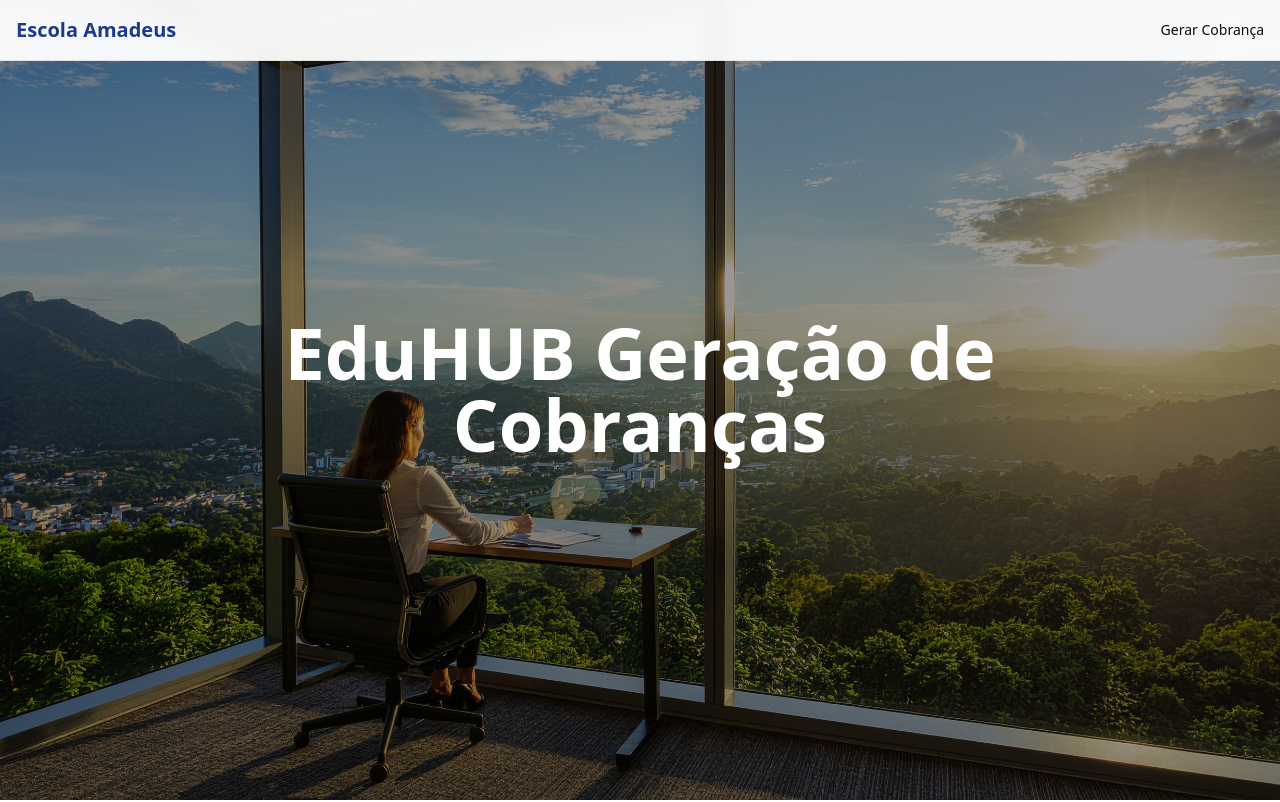
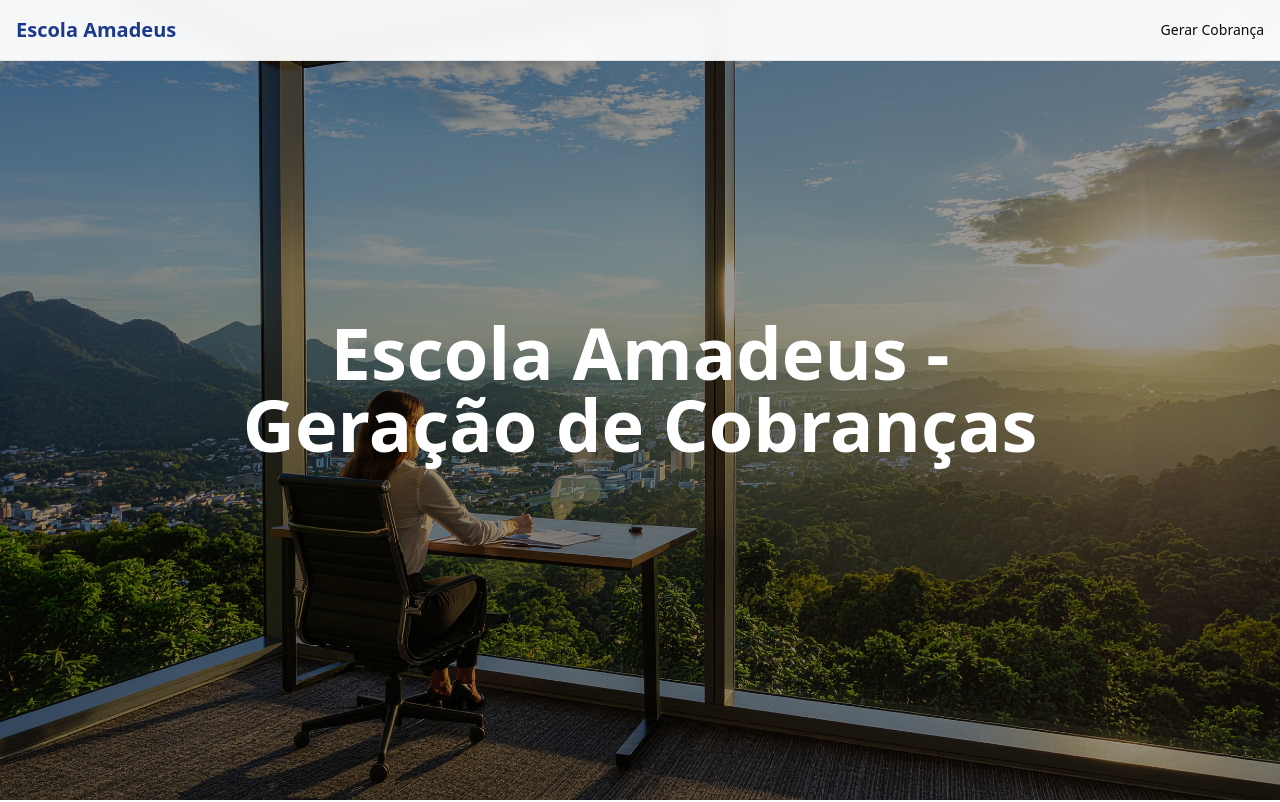
Before and after one commit to pedrologapp/amadeus-financeirocart-o, a React (Vite) app: page / in a window 1280 px wide. Shown: the top 802 px of the page. Built offline with nearby package versions, Linux system fonts and the light colour scheme.

Commit message:
Update print statement from 'Hello' to 'Goodbye'

```diff
--- a/src/App.jsx
+++ b/src/App.jsx
@@ -305,8 +305,7 @@ function App() {
       <section className="hero-section min-h-screen flex items-center justify-center text-white relative">
         <div className="text-center z-10 max-w-4xl mx-auto px-4">
           <h1 className="text-5xl md:text-7xl font-bold mb-6 animate-fade-in">
-            EduHUB
-			Geração de Cobranças
+           Escola Amadeus - Geração de Cobranças
           </h1>
 
           <div className="flex flex-col sm:flex-row gap-4 justify-center">
```
